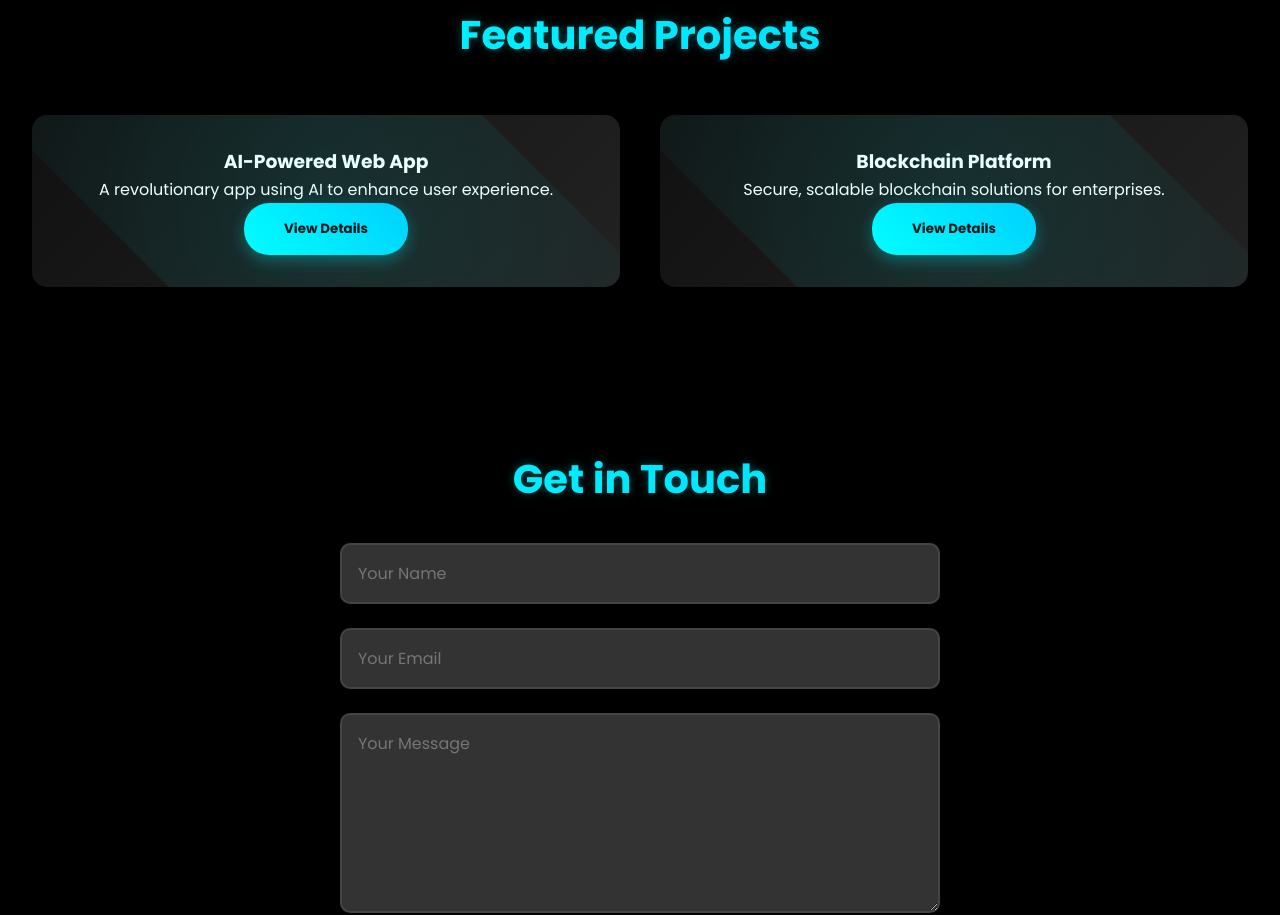
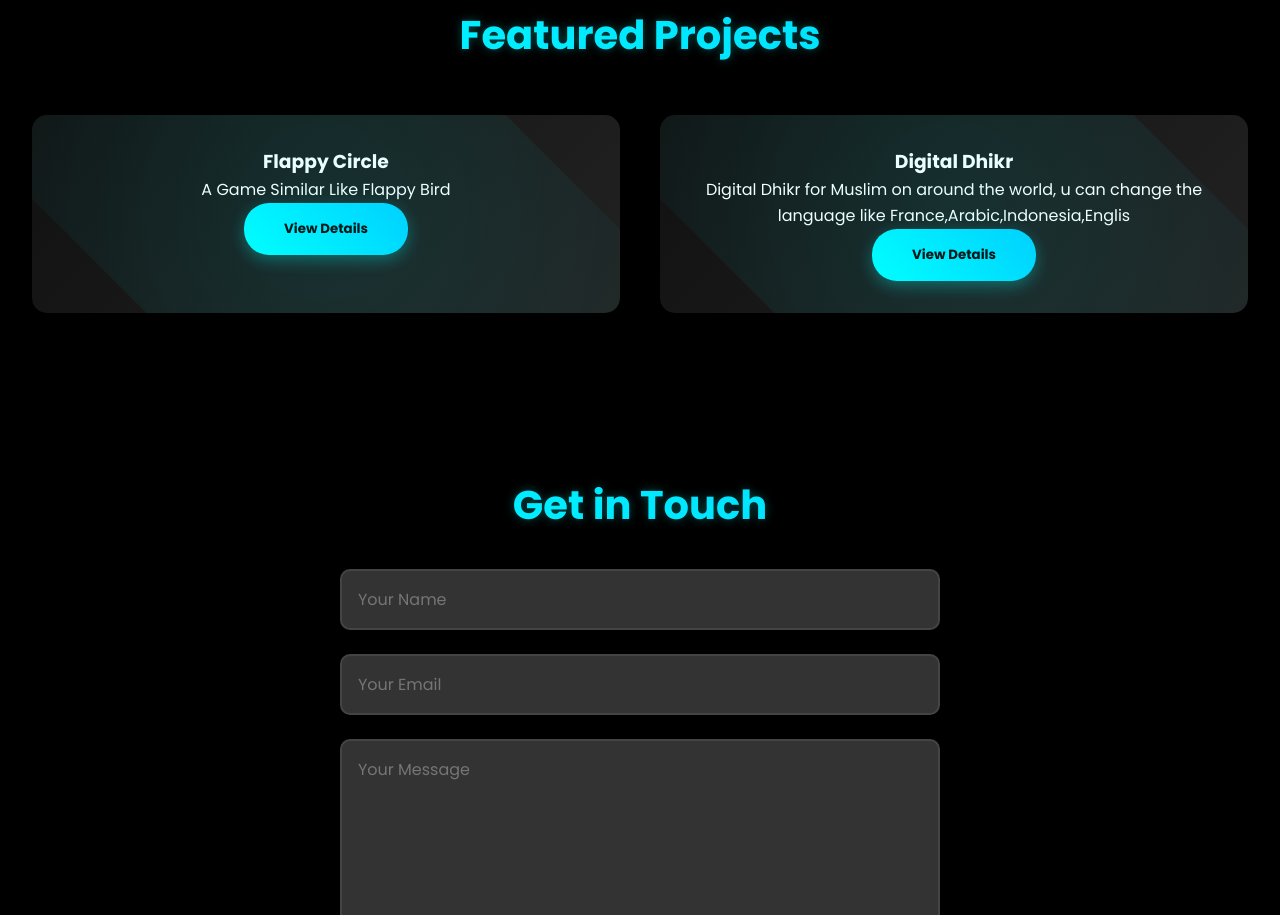
Before and after one commit to dozz12/thurz-official, a plain HTML site: page index.html in a window 1280 px wide. Shown: the part 1727-2642 px from the top of the page. Drawn offline with nearby package versions, Linux system fonts and the light colour scheme.

Commit message:
Update index.html

```diff
--- a/index.html
+++ b/index.html
@@ -41,13 +41,13 @@
         <h2>Featured Projects</h2>
         <div class="projects-grid">
             <div class="project">
-                <h3>AI-Powered Web App</h3>
-                <p>A revolutionary app using AI to enhance user experience.</p>
+                <h3>Flappy Circle</h3>
+                <p>A Game Similar Like Flappy Bird</p>
                 <button class="project-btn">View Details</button>
             </div>
             <div class="project">
-                <h3>Blockchain Platform</h3>
-                <p>Secure, scalable blockchain solutions for enterprises.</p>
+                <h3>Digital Dhikr</h3>
+                <p>Digital Dhikr for Muslim on around the world, u can change the language like France,Arabic,Indonesia,Englis</p>
                 <button class="project-btn">View Details</button>
             </div>
         </div>
```
